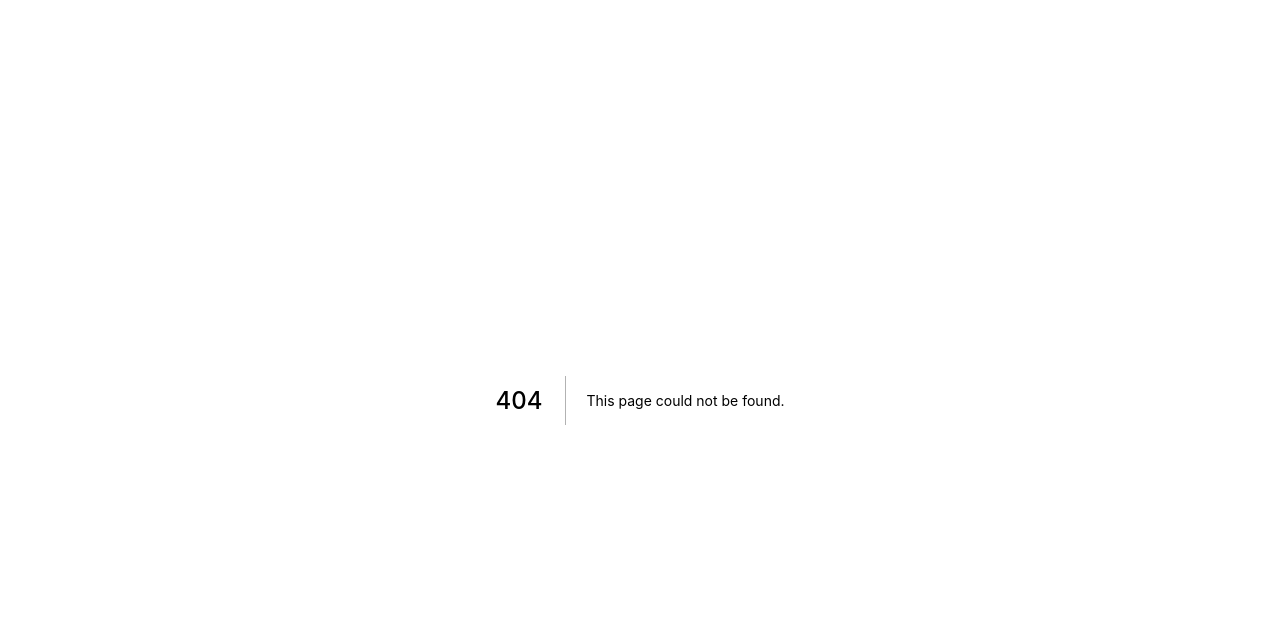
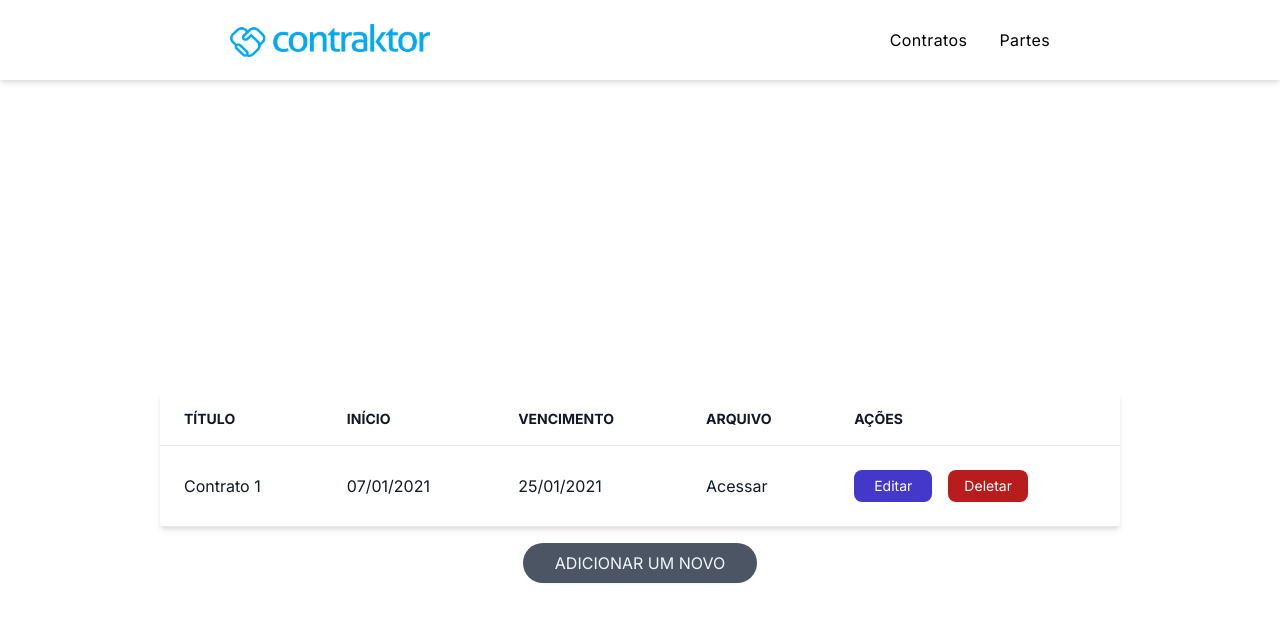
Before and after one commit to LuizHAP/contraktor-test-frontend, a Next.js app: page /contratos in a window 1280 px wide. Before the commit this address had no page. Shown: the top 622 px of the page. Built offline with nearby package versions, Linux system fonts and the light colour scheme.

Commit message:
feat(contratos): create contract page and add some css

```diff
--- /dev/null
+++ b/src/pages/contratos.tsx
@@ -0,0 +1,15 @@
+import React from 'react'
+import { Layout } from '@/components/templates'
+import Table from '@/components/molecules/Table'
+import Button from '@/components/atoms/Button'
+
+const Contratos: React.FC = () => {
+  return (
+    <Layout title="Contratos - Contraktor">
+      <Table />
+      <Button href="/contratos/novo" text="Adicionar um novo" />
+    </Layout>
+  )
+}
+
+export default Contratos
```
